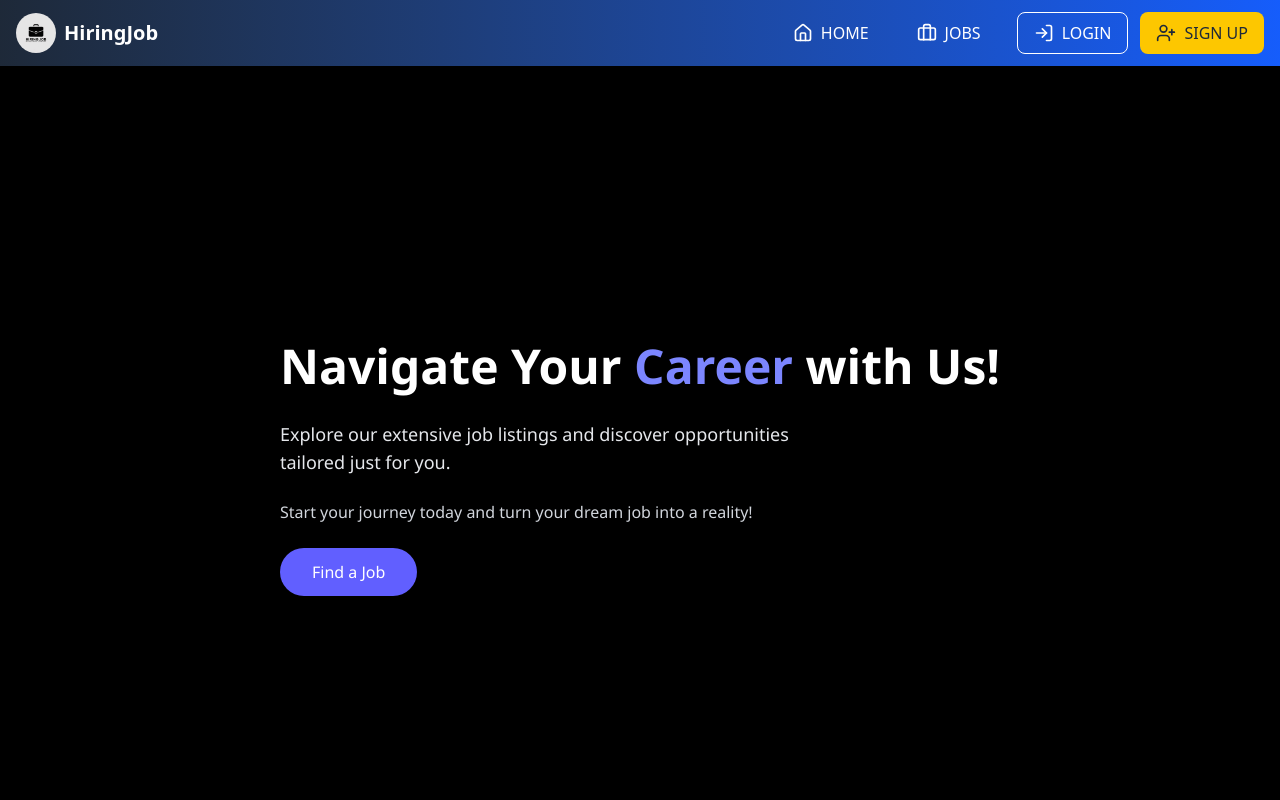
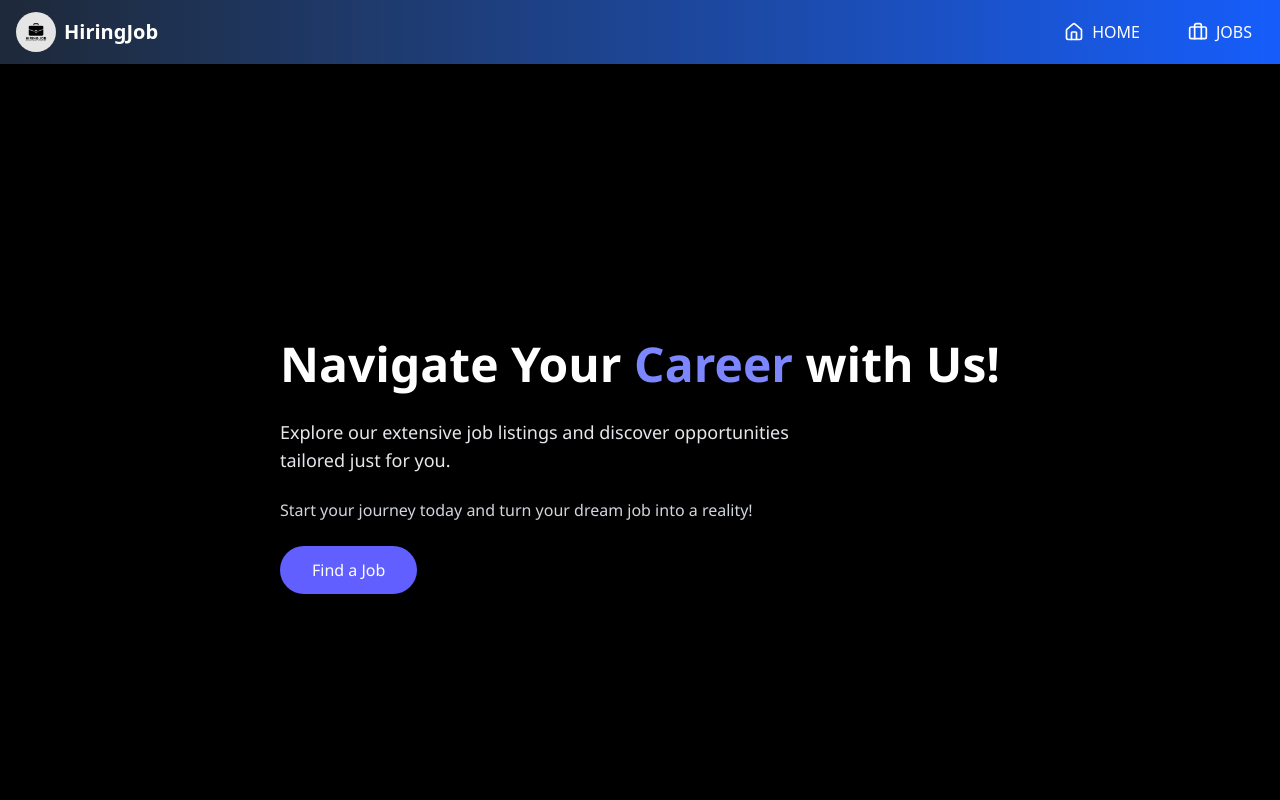
Before and after one commit to Harirajhari/JobPortalAdsFrontend, a React (Vite) app: page / in a window 1280 px wide. Shown: the top 800 px of the page. Built offline with nearby package versions, Linux system fonts and the light colour scheme.

Commit message:
nav bar changed the logi and signup

```diff
--- a/src/Pages/HomePageCompoent/NavBar.jsx
+++ b/src/Pages/HomePageCompoent/NavBar.jsx
@@ -56,7 +56,7 @@ const NavBar = () => {
           </div>
 
           {/* Auth Buttons */}
-          <div className="flex gap-3 border-t md:border-t-0 pt-4 md:pt-0 border-white/20 w-full md:w-auto justify-center">
+          {/* <div className="flex gap-3 border-t md:border-t-0 pt-4 md:pt-0 border-white/20 w-full md:w-auto justify-center">
             <AuthButton
               to="/login"
               icon={<LogIn className="w-5 h-5" />}
@@ -69,7 +69,7 @@ const NavBar = () => {
               label="SIGN UP"
               variant="solid"
             />
-          </div>
+          </div> */}
         </div>
       </div>
     </nav>
```
